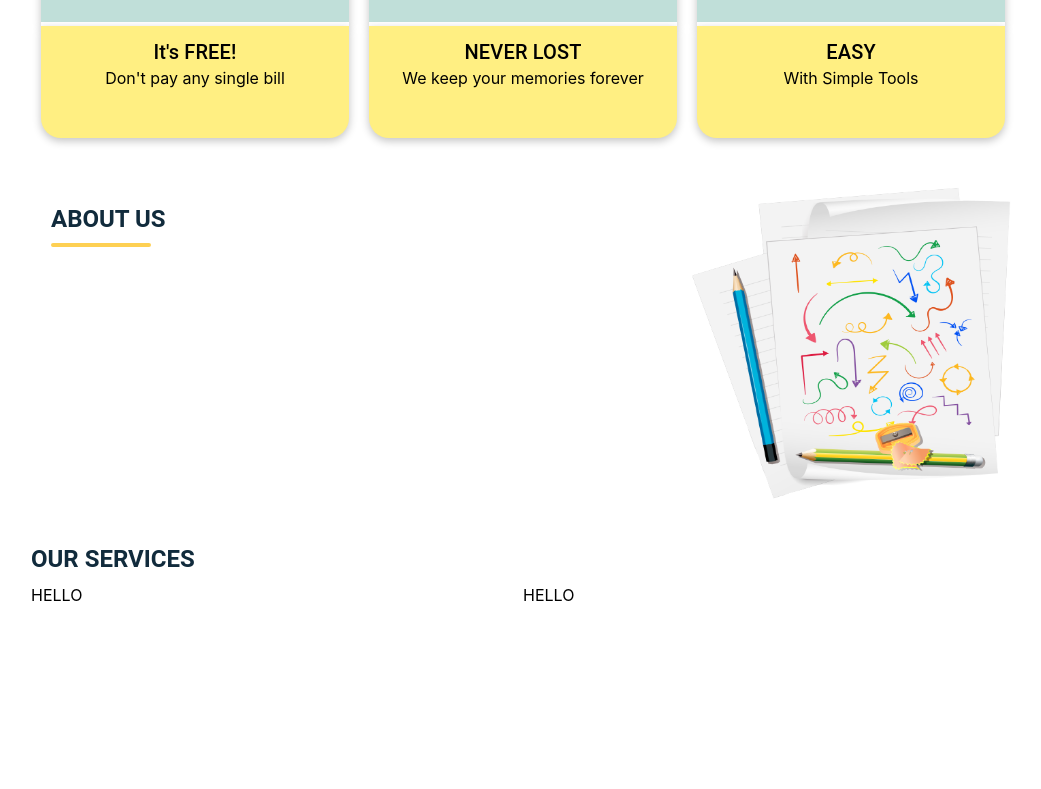
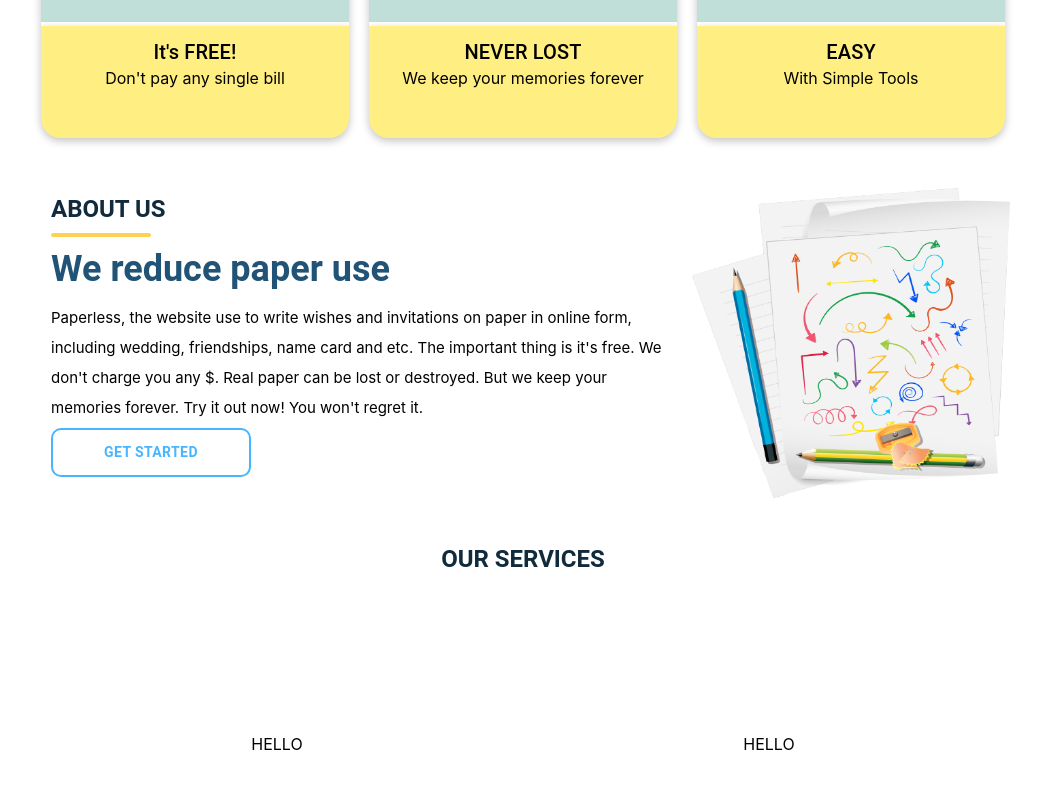
Before and after one commit to ffaann02/paperless, a Next.js app: page / in a window 1280 px wide. Shown: the part 637-1426 px from the top of the page, without its empty margins (117-1158 px from the left). Built offline with nearby package versions, Linux system fonts and the light colour scheme.

Commit message:
style about us

```diff
--- a/components/About.js
+++ b/components/About.js
@@ -23,17 +23,38 @@ const useStyles = makeStyles({
     }
 }, { name: "MuiExample_Component" })
 
+const GetStartAboutUsButton = styled(Button)(({ theme }) => ({
+    borderRadius: "10px",
+    padding: "10px 14px",
+    width:"200px",
+    border:"2px solid #47B5FF",
+    backgroundColor:"rgba(0,0,0,0)",
+    boxShadow: "none",
+    color: "#47B5FF",
+    fontWeight:"600",
+    marginTop:"5px",
+    "&:hover": {
+        backgroundColor: "#47B5FF",
+        boxShadow: "none",
+        color:"white"
+
+    }
+}))
 
 export default function About() {
     const classes = useStyles();
     return (
         <Grid container sx={{ width: "100%", height: "40vh" ,marginTop:"30px",padding: "0px calc((100vw - 984px) / 2)"}}>
-            <Grid item lg={8} sx={{height:"100%",marginTop:"10px",padding:"20px",display:"flex",flexDirection:"column"}}>
-            <Box sx={{textAlign:"left"}}><Typography variant="h5" sx={{fontWeight:"600",color:"#112B3C"}}>ABOUT US</Typography>
+            <Grid item lg={8} sx={{height:"100%",padding:"20px",display:"flex",flexDirection:"column"}}>
+            <Box sx={{textAlign:"left"}}><Typography variant="h5" sx={{fontWeight:"600",color:"#112B3C",fontSize:"24px"}}>ABOUT US</Typography>
             <hr className={classes.underLineAboutUs}/></Box>
-            <Box id="description">
-                <Typography variant="a"></Typography>
+            <Typography variant="h5" sx={{fontWeight:"600",color:"#205375",fontSize:"36px"}}>We reduce paper use</Typography>
+            <Box id="description" sx={{marginTop:"10px"}}>
+                <Typography variant="a" sx={{lineHeight:"2",fontSize:"15px"}}>Paperless, the website use to write wishes and invitations on paper in online form,
+                including wedding, friendships, name card and etc. The important thing is it's free. We don't charge you any $.
+                Real paper can be lost or destroyed. But we keep your memories forever. Try it out now! You won't regret it.</Typography>
             </Box>
+            <GetStartAboutUsButton variant="contained">GET STARTED</GetStartAboutUsButton>
             </Grid>
             <Grid item lg={4} sx={{height:"100%",marginTop:"10px"}}>
                 <img src="/paper.png" className={classes.paperAboutUs}/>
--- a/components/Services.js
+++ b/components/Services.js
@@ -43,10 +43,10 @@ const SeeServiceButton = styled(Button)(({ theme }) => ({
 export default function Services() {
     const classes = useStyles();
     return (
-        <Grid container sx={{ width: "100%", height: "40vh" ,marginTop:"50px",padding: "0px calc((100vw - 984px) / 2)"}}>
+        <Grid container sx={{ width: "100%", height: "45vh" ,marginTop:"50px",padding: "0px calc((100vw - 984px) / 2)",textAlign:"center"}}>
             <Grid item lg={12}><Typography variant="h5" sx={{fontWeight:"600",color:"#112B3C"}}>OUR SERVICES</Typography></Grid>
-            <Grid item lg={6} sx={{height:"100%",marginTop:"10px"}}>HELLO</Grid>
-            <Grid item lg={6} sx={{height:"100%",marginTop:"10px"}}>HELLO</Grid>
+            <Grid item lg={6} sx={{marginTop:"10px"}}>HELLO</Grid>
+            <Grid item lg={6} sx={{marginTop:"10px"}}>HELLO</Grid>
         </Grid>
     )
 }
```
